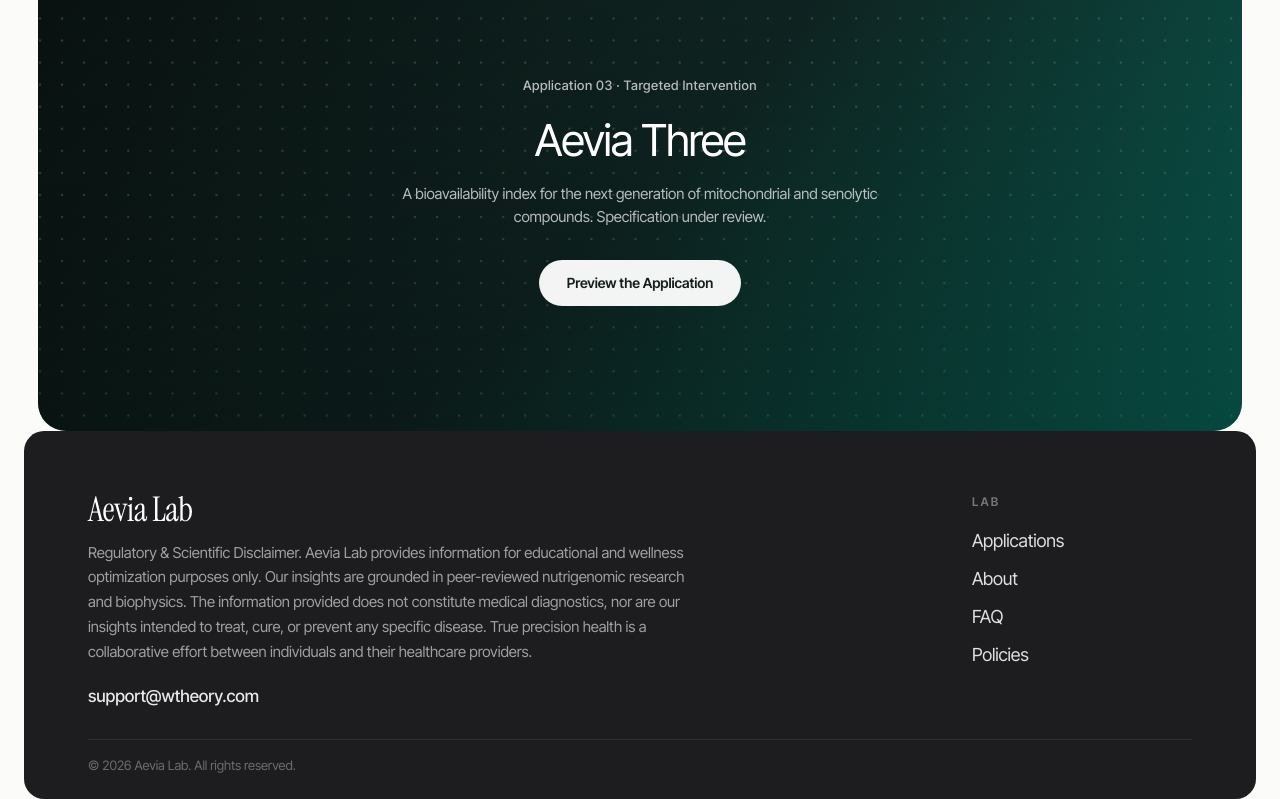
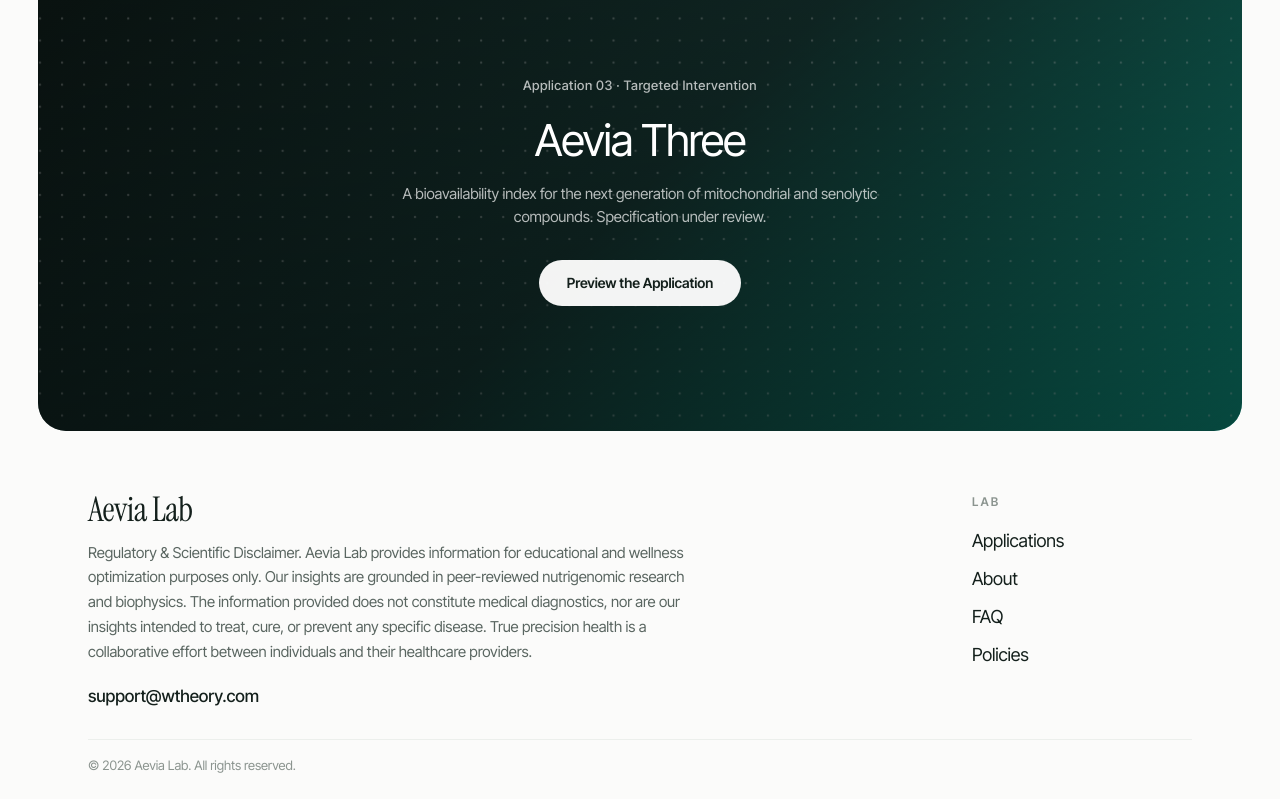
Before and after one commit to StoryBeeBooks/AevialabWeb, a plain HTML site: page index.html in a window 1280 px wide. Shown: the part 7277-8076 px from the top of the page. Drawn offline with Linux system fonts and the light colour scheme.

Commit message:
Make footer background transparent and switch footer text to dark tones

```diff
--- a/css/style.css
+++ b/css/style.css
@@ -917,8 +917,8 @@ button { cursor: pointer; font-family: inherit; border: none; }
 
 /* ── FOOTER ── */
 .footer {
-  background: var(--color-dark);
-  color: rgba(255,255,255,0.7);
+  background: transparent;
+  color: var(--color-text-secondary);
   padding: 62px 0 24px;
 }
 
@@ -935,7 +935,7 @@ button { cursor: pointer; font-family: inherit; border: none; }
   font-size: 34px;
   font-weight: 400;
   line-height: 1;
-  color: #fff;
+  color: var(--color-text);
   margin-bottom: 14px;
   letter-spacing: -0.018em;
 }
@@ -943,7 +943,7 @@ button { cursor: pointer; font-family: inherit; border: none; }
 .footer__brand-desc {
   font-size: 15px;
   line-height: 1.66;
-  color: rgba(255,255,255,0.58);
+  color: var(--color-text-secondary);
   max-width: 620px;
   text-wrap: pretty;
 }
@@ -956,12 +956,12 @@ button { cursor: pointer; font-family: inherit; border: none; }
   font-size: 17px;
   font-weight: 500;
   letter-spacing: -0.008em;
-  color: rgba(255,255,255,0.9);
+  color: var(--color-text);
   transition: color var(--transition-fast);
 }
 
 .footer__contact a:hover {
-  color: #fff;
+  color: var(--color-accent);
 }
 
 .footer__secondary {
@@ -974,7 +974,7 @@ button { cursor: pointer; font-family: inherit; border: none; }
   font-weight: 600;
   text-transform: uppercase;
   letter-spacing: 0.16em;
-  color: rgba(255,255,255,0.4);
+  color: var(--color-text-tertiary);
   margin-bottom: 16px;
 }
 
@@ -989,17 +989,17 @@ button { cursor: pointer; font-family: inherit; border: none; }
   font-size: 18px;
   font-weight: 400;
   letter-spacing: -0.01em;
-  color: rgba(255,255,255,0.86);
+  color: var(--color-text);
   transition: color var(--transition-fast);
 }
 
 .footer__links a:hover {
-  color: #fff;
+  color: var(--color-accent);
 }
 
 .footer__bottom {
   padding-top: 16px;
-  border-top: 1px solid rgba(255,255,255,0.08);
+  border-top: 1px solid var(--color-border-light);
   display: flex;
   align-items: center;
   justify-content: flex-start;
@@ -1007,7 +1007,7 @@ button { cursor: pointer; font-family: inherit; border: none; }
 
 .footer__copyright {
   font-size: 13px;
-  color: rgba(255,255,255,0.35);
+  color: var(--color-text-tertiary);
   letter-spacing: -0.005em;
   line-height: 1.4;
 }
```
